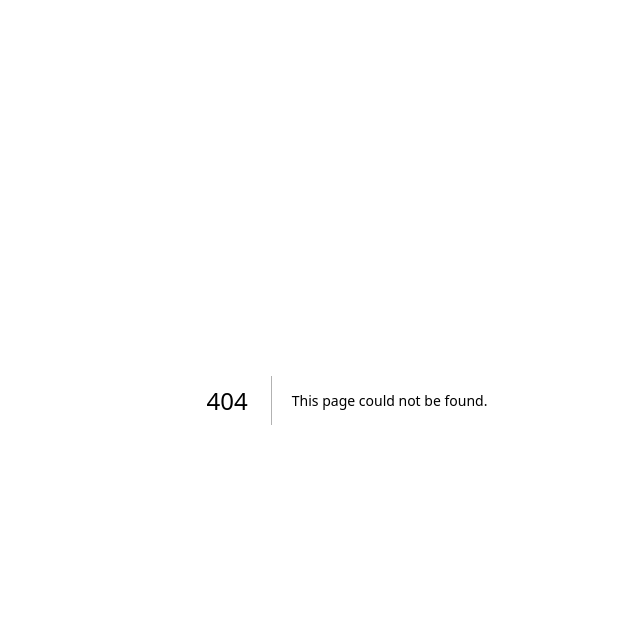
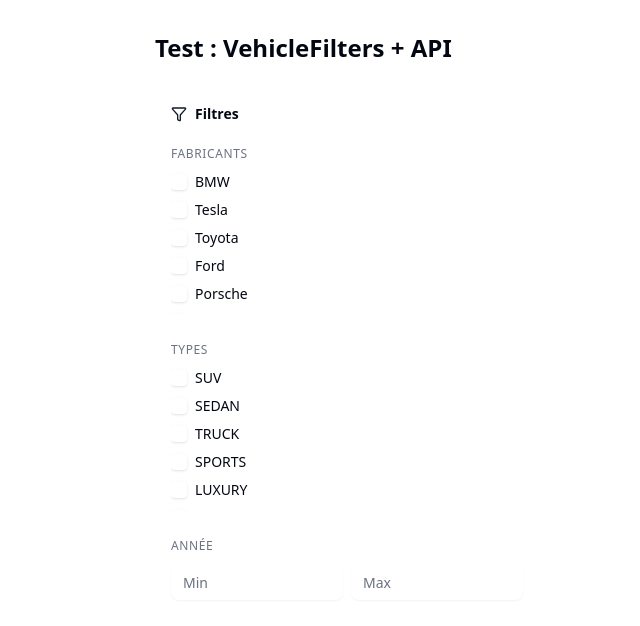
Before and after one commit to maric-urs/infobam-fullstack-Ursulet-Maric, a Next.js app in the folder frontend/: page /test/vehicle-filters in a window 1280 px wide. Before the commit this address had no page. Shown: the top 626 px of the page, without its empty margins (293-933 px from the left). Built offline with nearby package versions, Linux system fonts and the light colour scheme.

Commit message:
ajout de VehicleFilters

```diff
--- /dev/null
+++ b/frontend/src/app/test/vehicle-filters/page.tsx
@@ -0,0 +1,38 @@
+"use client";
+
+import { useState, useEffect } from "react";
+import VehicleFilters from "@/components/VehicleFilters";
+import type { VehiclesAPIResponse, VehicleType } from "@/types/vehicle";
+
+type Filters = { manufacturers?: string[]; types?: VehicleType[]; yearMin?: number; yearMax?: number } | null;
+
+export default function VehicleFiltersTestPage() {
+  const [filters, setFilters] = useState<Filters>(null);
+  const [result, setResult] = useState<string>("");
+
+  useEffect(() => {
+    if (!filters || (!filters.manufacturers?.length && !filters.types?.length && !filters.yearMin && !filters.yearMax)) {
+      setResult("");
+      return;
+    }
+    const params = new URLSearchParams();
+    if (filters.manufacturers?.length) params.set("manufacturers", filters.manufacturers.join(","));
+    if (filters.types?.length) params.set("types", filters.types.join(","));
+    if (filters.yearMin != null) params.set("yearMin", String(filters.yearMin));
+    if (filters.yearMax != null) params.set("yearMax", String(filters.yearMax));
+    fetch(`/api/vehicles?${params}`)
+      .then((r) => r.json() as Promise<VehiclesAPIResponse>)
+      .then((data) => {
+        const names = data.vehicles?.map((v) => `${v.manufacturer} ${v.model}`) ?? [];
+        setResult(`${data.total} véhicule(s) : ${names.join(", ")}`);
+      });
+  }, [filters]);
+
+  return (
+    <div className="container mx-auto p-8 max-w-md">
+      <h1 className="text-2xl font-bold mb-6">Test : VehicleFilters + API</h1>
+      <VehicleFilters onFilterChange={setFilters} />
+      {result && <p className="mt-4 text-sm text-muted-foreground">{result}</p>}
+    </div>
+  );
+}
--- /dev/null
+++ b/frontend/src/components/VehicleFilters.tsx
@@ -0,0 +1,79 @@
+"use client";
+
+import { useState } from "react";
+import { VehicleType, type VehicleFilters as FiltersType } from "@/types/vehicle";
+import { Button } from "@/components/ui/button";
+import { Input } from "@/components/ui/input";
+import { Label } from "@/components/ui/label";
+import { Filter, X } from "lucide-react";
+import FilterCheckboxGroup from "@/components/FilterCheckboxGroup";
+
+const MANUFACTURERS = ["BMW", "Tesla", "Toyota", "Ford", "Porsche", "Mercedes-Benz", "Honda", "Chevrolet"];
+const TYPES = Object.values(VehicleType);
+const LABEL_CLASS = "text-xs font-medium text-muted-foreground uppercase tracking-wider";
+const INPUT_CLASS = "bg-background rounded-lg h-9 border-0 shadow-subtle";
+
+export default function VehicleFilters({ onFilterChange }: { onFilterChange?: (filters: FiltersType | null) => void }) {
+  const [selectedManufacturers, setSelectedManufacturers] = useState<string[]>([]);
+  const [types, setTypes] = useState<VehicleType[]>([]);
+  const [yearMin, setYearMin] = useState("");
+  const [yearMax, setYearMax] = useState("");
+
+  const hasFilters = selectedManufacturers.length > 0 || types.length > 0 || yearMin || yearMax;
+
+  const applyFilters = (manufacturers: string[], selectedTypes: VehicleType[], minYear: string, maxYear: string) => {
+    if (!manufacturers.length && !selectedTypes.length && !minYear && !maxYear) return onFilterChange?.(null);
+    onFilterChange?.({
+      manufacturers: manufacturers.length ? manufacturers : undefined,
+      types: selectedTypes.length ? selectedTypes : undefined,
+      yearMin: minYear ? +minYear : undefined,
+      yearMax: maxYear ? +maxYear : undefined,
+    });
+  };
+
+  const toggleManufacturer = (name: string, checked: boolean) => {
+    const next = checked ? [...selectedManufacturers, name] : selectedManufacturers.filter((manufacturer) => manufacturer !== name);
+    setSelectedManufacturers(next);
+    applyFilters(next, types, yearMin, yearMax);
+  };
+
+  const toggleType = (vehicleType: VehicleType, checked: boolean) => {
+    const next = checked ? [...types, vehicleType] : types.filter((type) => type !== vehicleType);
+    setTypes(next);
+    applyFilters(selectedManufacturers, next, yearMin, yearMax);
+  };
+
+  const changeYear = (field: "min" | "max", value: string) => {
+    if (field === "min") setYearMin(value);
+    else setYearMax(value);
+    applyFilters(selectedManufacturers, types, field === "min" ? value : yearMin, field === "max" ? value : yearMax);
+  };
+
+  const reset = () => {
+    setSelectedManufacturers([]);
+    setTypes([]);
+    setYearMin("");
+    setYearMax("");
+    onFilterChange?.(null);
+  };
+
+  return (
+    <div className="rounded-xl bg-card p-4 shadow-subtle">
+      <div className="flex justify-between items-center mb-4">
+        <h3 className="flex items-center gap-2 font-semibold text-sm"><Filter className="h-4 w-4 text-primary" />Filtres</h3>
+        {hasFilters && <Button variant="ghost" size="sm" onClick={reset} className="text-muted-foreground hover:text-foreground"><X className="h-4 w-4 mr-1" />Réinitialiser</Button>}
+      </div>
+      <div className="space-y-5">
+        <FilterCheckboxGroup label="Fabricants" items={MANUFACTURERS} selected={selectedManufacturers} onToggle={toggleManufacturer} idPrefix="manufacturer" />
+        <FilterCheckboxGroup label="Types" items={TYPES} selected={types} onToggle={toggleType} idPrefix="type" />
+        <div className="space-y-2">
+          <Label className={LABEL_CLASS}>Année</Label>
+          <div className="grid grid-cols-2 gap-2">
+            <Input id="year-min" type="number" placeholder="Min" value={yearMin} onChange={(event) => changeYear("min", event.target.value)} min={1990} max={2030} className={INPUT_CLASS} />
+            <Input id="year-max" type="number" placeholder="Max" value={yearMax} onChange={(event) => changeYear("max", event.target.value)} min={1990} max={2030} className={INPUT_CLASS} />
+          </div>
+        </div>
+      </div>
+    </div>
+  );
+}
--- /dev/null
+++ b/frontend/src/components/ui/input.tsx
@@ -0,0 +1,22 @@
+import * as React from "react"
+
+import { cn } from "@/lib/utils"
+
+const Input = React.forwardRef<HTMLInputElement, React.ComponentProps<"input">>(
+  ({ className, type, ...props }, ref) => {
+    return (
+      <input
+        type={type}
+        className={cn(
+          "flex h-9 w-full rounded-md border border-input bg-transparent px-3 py-1 text-base shadow-sm transition-colors file:border-0 file:bg-transparent file:text-sm file:font-medium file:text-foreground placeholder:text-muted-foreground focus-visible:outline-none focus-visible:ring-1 focus-visible:ring-ring disabled:cursor-not-allowed disabled:opacity-50 md:text-sm",
+          className
+        )}
+        ref={ref}
+        {...props}
+      />
+    )
+  }
+)
+Input.displayName = "Input"
+
+export { Input }
```
